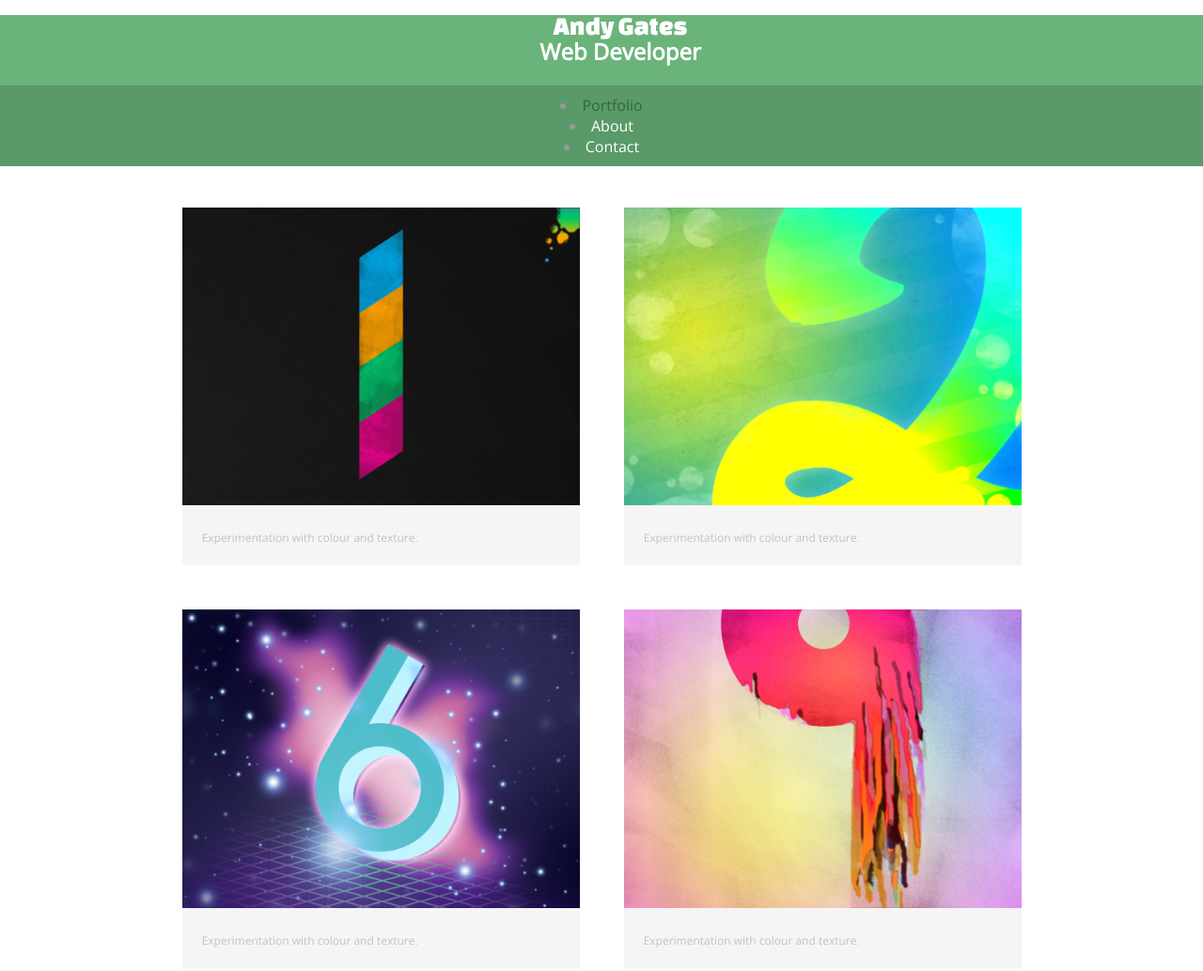
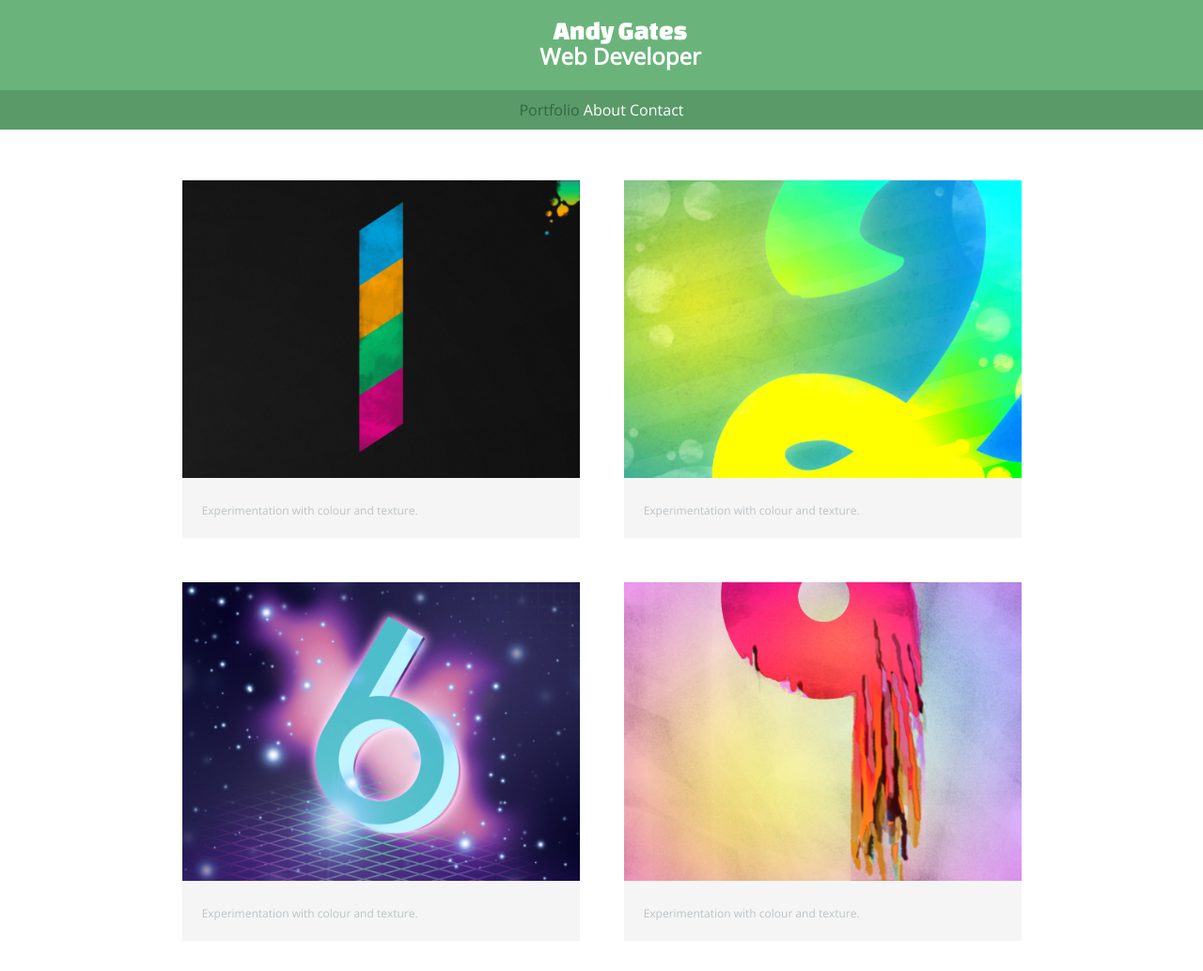
Before and after one commit to Andy010/my-website, a plain HTML site: page index.html in a window 1280 px wide. Shown: the top 1034 px of the page at 94% size. Drawn offline with nearby package versions, Linux system fonts and the light colour scheme.

Commit message:
Updated nav bar & fixed some spacing issues

```diff
--- a/css/main.css
+++ b/css/main.css
@@ -26,6 +26,13 @@ img {
 Heading
 #########################*/
 
+header {
+	float: left;
+	margin: 0 0 30px 0;
+	padding: 5px 0 0 0;
+	width: 100%;
+}
+
 #logo {
 	text-align: center;
 	margin: 0;
@@ -33,7 +40,7 @@ Heading
 
 h1 {
 	font-family: 'Changa One', sans-serif;
-	margin: 15px 0;
+	margin: 0px 0;
 	font-size: 1.75em;
 	font-weight: normal;
 	line-height: 0.8em;
@@ -62,10 +69,18 @@ Navigation
 nav {
 	text-align: center;
 	padding: 10px 0;
-	margin: 20px 0;
+	margin: 20px 0 0;
 }
 
+nav ul {
+	list-style: none;
+	margin: 0 10px;
+	padding: 0;
+}
 
+nav li {
+	display: inline-block;
+}
 
 /*#########################
 Page: Portfolio
```
